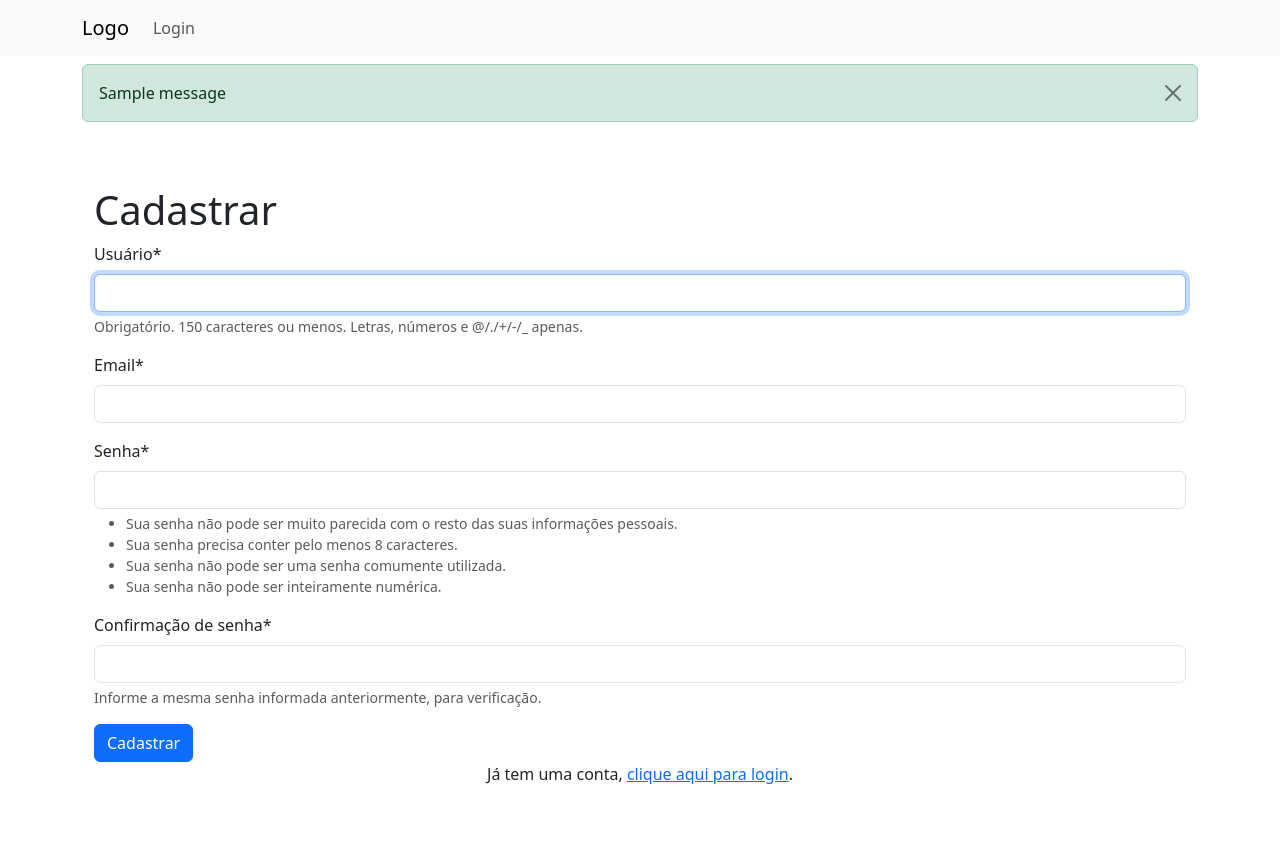
After one commit to AndrewRAlmeida/PetWebSystem, a Django app: page /users/register/ in a window 1280 px wide. The commit adds this page. Run offline with Django 4.2, Linux system fonts and the light colour scheme; tables that the repository leaves empty hold one stand-in row (values such as "Sample post"); one stand-in notice (Sample message) is shown; some libraries are stand-ins or nearby versions.

Commit message:
Adicionado função de login/logout, cadastro e recuperação de senha

```diff
--- a/PetWebSystem/urls.py
+++ b/PetWebSystem/urls.py
@@ -14,10 +14,11 @@ Including another URLconf
     2. Add a URL to urlpatterns:  path('blog/', include('blog.urls'))
 """
 from django.contrib import admin
-from django.urls import path
-from portal import views
+from django.urls import path, include
 
 urlpatterns = [
     path('admin/', admin.site.urls),
-    path('', views.inicio, name='inicio')
+    path('', include('portal.urls')),
+    path('users/', include('users.urls'))
+
 ]
--- /dev/null
+++ b/portal/urls.py
@@ -0,0 +1,8 @@
+from django.urls import path
+from . import views
+
+app_name = "portal"
+
+urlpatterns = [
+    path("", views.inicio, name="inicio")
+]
--- /dev/null
+++ b/templates/extends/header.html
@@ -0,0 +1,66 @@
+<!DOCTYPE html>
+<html>
+  <head>
+    <!-- Required meta tags -->
+    <meta charset="utf-8">
+    <meta name="viewport" content="width=device-width, initial-scale=1.0">
+
+    <!-- Bootstrap CSS -->
+    <link href="https://cdn.jsdelivr.net/npm/bootstrap@5.3.0-alpha1/dist/css/bootstrap.min.css" rel="stylesheet" integrity="sha384-GLhlTQ8iRABdZLl6O3oVMWSktQOp6b7In1Zl3/Jr59b6EGGoI1aFkw7cmDA6j6gD" crossorigin="anonymous">
+
+    <title>Title</title>
+  </head>
+  <!--Navbar-->
+<nav class="navbar navbar-expand-lg navbar-light bg-light">
+<div class="container">
+  <a class="navbar-brand" href="{% url 'portal:inicio' %}">Logo</a>
+  <button class="navbar-toggler" type="button" data-toggle="collapse" data-target="#navbarText" aria-controls="navbarText" aria-expanded="False" aria-label="Toggle navigation">
+    <span class="navbar-toggler-icon"></span>
+  </button>
+  <div class="collapse navbar-collapse" id="navbarText">
+    <ul class="navbar-nav mr-auto">
+      {% if user.is_authenticated %}
+
+      <li class="nav-item">
+        <a class="nav-link" href="/users/logout">Logout</a>
+      </li>
+
+      <li class="nav-item">
+        <a class="nav-link" href="#">Bem vindo, {{user.username}}</a>
+      </li>
+
+      {% else %}
+
+      <li class="nav-item">
+        <a class="nav-link" href="/users/login">Login</a>
+      </li>
+
+
+      {% endif %}
+    </ul>
+  </div>
+</div>
+</nav>
+
+ <body>
+ <div class="container">
+     {% if messages %}
+        {% for message in messages %}
+            <div class="mt-2 alert alert-{{ message.tags }} alert-dismissible fade show" role="alert">
+              {{ message }}
+              <button type="button" class="btn-close" data-bs-dismiss="alert" aria-label="Close"></button>
+            </div>
+        {% endfor %}
+     {% endif %}
+    {% block content %}
+
+    {% endblock %}
+ </div>
+
+
+
+
+  </body>
+    <script src="https://cdn.jsdelivr.net/npm/bootstrap@5.3.0-alpha1/dist/js/bootstrap.bundle.min.js" integrity="sha384-w76AqPfDkMBDXo30jS1Sgez6pr3x5MlQ1ZAGC+nuZB+EYdgRZgiwxhTBTkF7CXvN" crossorigin="anonymous"></script>
+    <script src="https://cdn.jsdelivr.net/npm/@popperjs/core@2.11.6/dist/umd/popper.min.js" integrity="sha384-oBqDVmMz9ATKxIep9tiCxS/Z9fNfEXiDAYTujMAeBAsjFuCZSmKbSSUnQlmh/jp3" crossorigin="anonymous"></script>
+</html>
--- /dev/null
+++ b/templates/users/register.html
@@ -0,0 +1,17 @@
+{% extends 'extends/header.html' %}
+{% block content %}
+
+{% load crispy_forms_tags %}
+
+<!--Register-->
+<div class="container py-5">
+	<h1>Cadastrar</h1>
+	<form method="POST">
+		{% csrf_token %}
+		{{ register_form|crispy }}
+		<button class="btn btn-primary" type="submit">Cadastrar</button>
+	</form>
+	<p class="text-center">Já tem uma conta, <a href="/login">clique aqui para login</a>.</p>
+</div>
+
+{% endblock %}
--- /dev/null
+++ b/users/forms.py
@@ -0,0 +1,20 @@
+from django import forms
+from django.contrib.auth.forms import UserCreationForm
+from django.contrib.auth.models import User
+
+
+# Create your forms here.
+
+class NewUserForm(UserCreationForm):
+	email = forms.EmailField(required=True)
+
+	class Meta:
+		model = User
+		fields = ("username", "email", "password1", "password2")
+
+	def save(self, commit=True):
+		user = super(NewUserForm, self).save(commit=False)
+		user.email = self.cleaned_data['email']
+		if commit:
+			user.save()
+		return user
--- /dev/null
+++ b/users/urls.py
@@ -0,0 +1,13 @@
+from django.urls import path
+from . import views
+from django.contrib.auth import views as auth_views
+
+urlpatterns = [
+    path("register/", views.register_request, name="register"),
+    path("login/", views.login_request, name="login"),
+    path("logout/", views.logout_request, name="logout"),
+    path("password_reset/done/", auth_views.PasswordResetDoneView.as_view(template_name='users/password_reset_done.html'), name='password_reset_done'),
+    path("reset/<uidb64>/<token>/", auth_views.PasswordResetConfirmView.as_view(template_name="users/password_reset_confirm.html"), name='password_reset_confirm'),
+    path("reset/done/", auth_views.PasswordResetCompleteView.as_view(template_name='users/password_reset_complete.html'), name='password_reset_complete'),
+    path("password_reset/", views.password_reset_request, name="password_reset")
+]
--- /dev/null
+++ b/users/views.py
@@ -0,0 +1,86 @@
+from .forms import NewUserForm
+from django.contrib.auth import login, authenticate, logout
+from django.contrib import messages
+from django.contrib.auth.forms import AuthenticationForm
+from django.shortcuts import render, redirect
+from django.core.mail import send_mail, BadHeaderError
+from django.http import HttpResponse
+from django.contrib.auth.forms import PasswordResetForm
+from django.contrib.auth.models import User
+from django.template.loader import render_to_string
+from django.db.models.query_utils import Q
+from django.utils.http import urlsafe_base64_encode
+from django.contrib.auth.tokens import default_token_generator
+from django.utils.encoding import force_bytes
+
+
+def register_request(request):
+	if request.user.is_authenticated:
+		return redirect('portal:inicio')
+	if request.method == "POST":
+		form = NewUserForm(request.POST)
+		if form.is_valid():
+			user = form.save()
+			login(request, user)
+			messages.success(request, "Cadastro efetuado com sucesso.")
+			return redirect("portal:inicio")
+		messages.error(request, "Cadastro não efetuado, reveja as informações e tente novamente.")
+	form = NewUserForm()
+	return render(request=request, template_name="users/register.html", context={"register_form": form})
+
+
+def login_request(request):
+	if request.user.is_authenticated:
+		return redirect('portal:inicio')
+	if request.method == "POST":
+		form = AuthenticationForm(request, data=request.POST)
+		if form.is_valid():
+			username = form.cleaned_data.get('username')
+			password = form.cleaned_data.get('password')
+			user = authenticate(username=username, password=password)
+			if user is not None:
+				login(request, user)
+				messages.info(request, f"Você fez login como {username}.")
+				return redirect("portal:inicio")
+			else:
+				messages.error(request, "Senha ou usuário errados.")
+		else:
+			messages.error(request, "Senha ou usuário errados.")
+	form = AuthenticationForm()
+	return render(request=request, template_name="users/login.html", context={"login_form":form})
+
+
+def logout_request(request):
+	logout(request)
+	messages.info(request, "Deslogado.")
+	return redirect("portal:inicio")
+
+
+def password_reset_request(request):
+	if request.method == "POST":
+		password_reset_form = PasswordResetForm(request.POST)
+		if password_reset_form.is_valid():
+			data = password_reset_form.cleaned_data['email']
+			associated_users = User.objects.filter(Q(email=data))
+			if associated_users.exists():
+				for user in associated_users:
+					subject = "Resete de senha"
+					email_template_name = "users/password_reset_email.txt"
+					c = {
+					"email":user.email,
+					'domain':'localhost',
+					'site_name': 'Website',
+					"uid": urlsafe_base64_encode(force_bytes(user.pk)),
+					"user": user,
+					'token': default_token_generator.make_token(user),
+					'protocol': 'http',
+					}
+					email = render_to_string(email_template_name, c)
+					try:
+						send_mail(subject, email, 'admin@example.com', [user.email], fail_silently=False)
+					except BadHeaderError:
+						return HttpResponse('Invalid header found.')
+					return redirect ("/users/password_reset/done/")
+			messages.error(request, 'E-mail inválido!')
+	password_reset_form = PasswordResetForm()
+	return render(request=request, template_name="users/password_reset.html", context={"password_reset_form": password_reset_form})
```
Also changed, not shown: PetWebSystem/settings.py (+21 -3 lines), templates/index.html (+5 -10 lines), templates/users/login.html (added, +19 -0 lines), templates/users/password_reset.html (added, +20 -0 lines), templates/users/password_reset_complete.html (added, +13 -0 lines), templates/users/password_reset_confirm.html (added, +19 -0 lines), templates/users/password_reset_done.html (added, +13 -0 lines), templates/users/password_reset_email.txt (added, +15 -0 lines), users/__init__.py (added).
